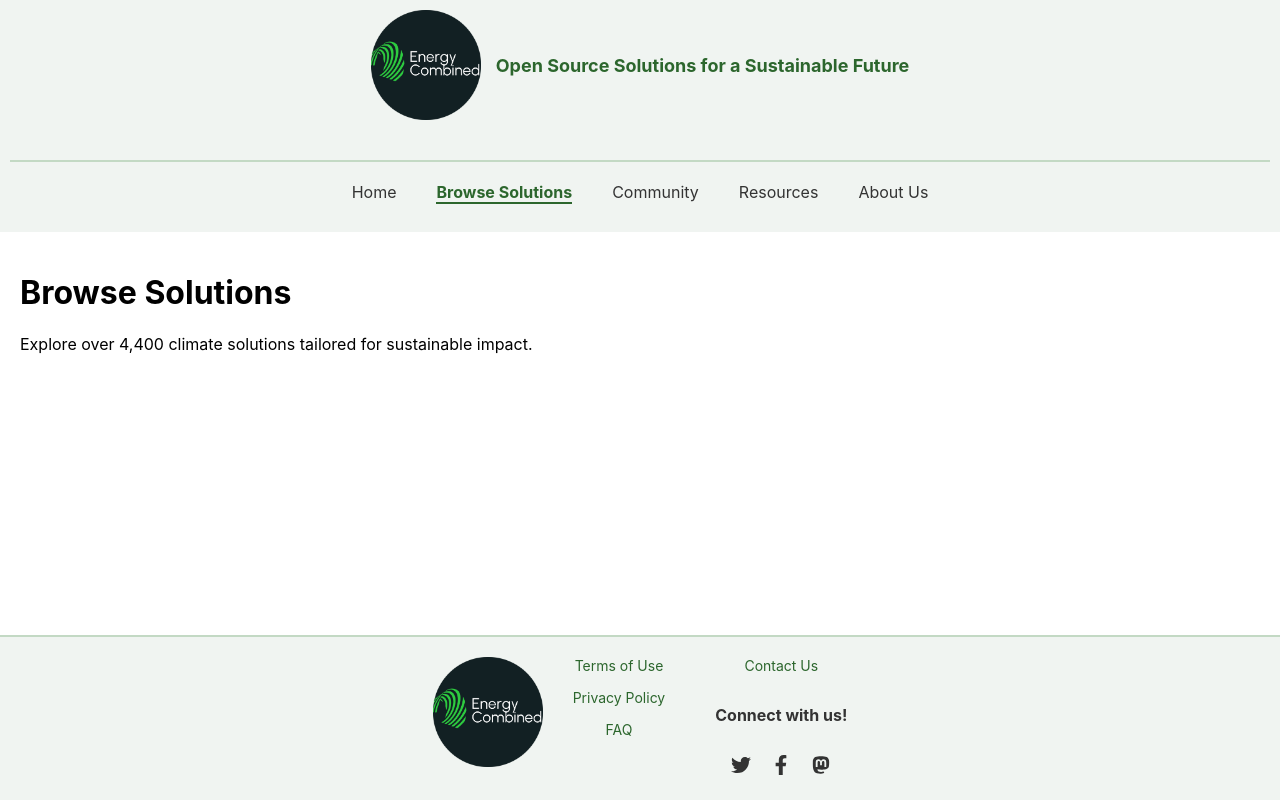
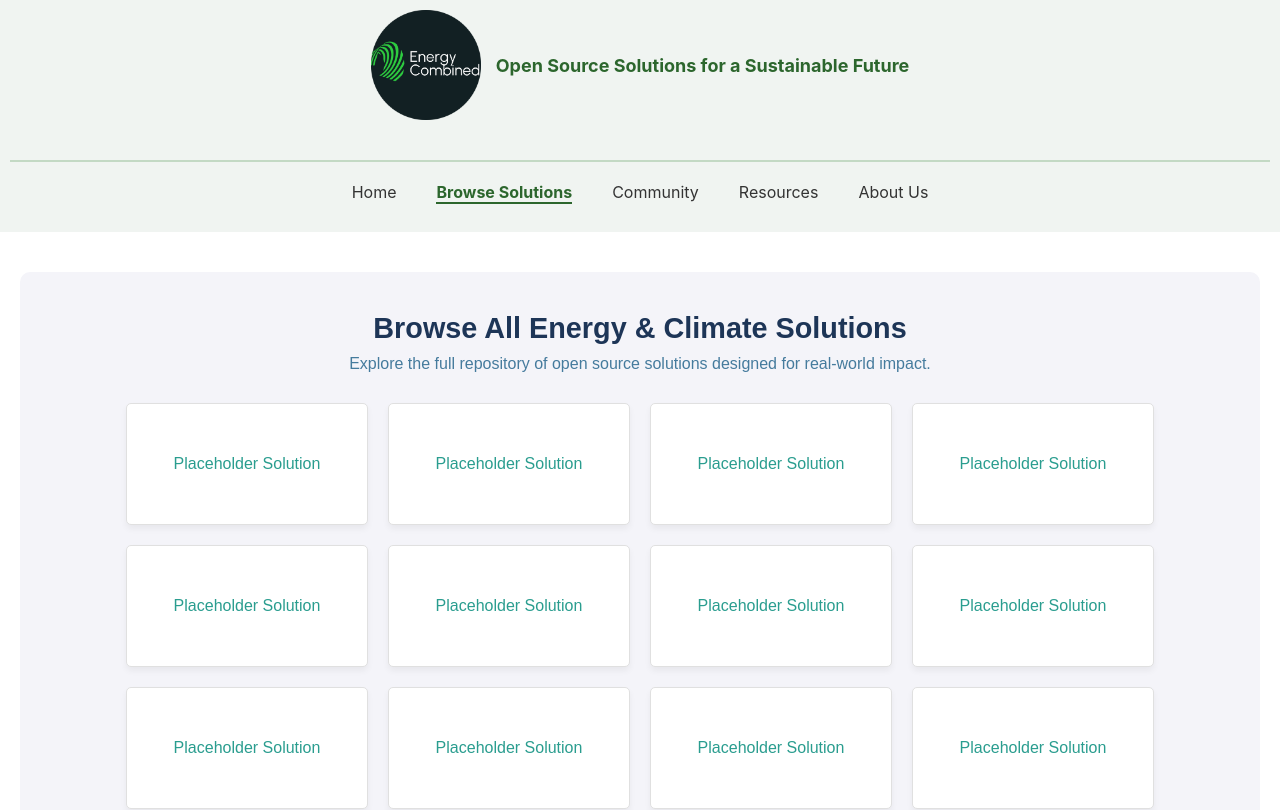
Before and after one commit to energycombined/OSSfinder, a React (Create React App) app in the folder front-end/: page /browse-solutions in a window 1280 px wide. Shown: the top 810 px of the page. Built offline with nearby package versions, Linux system fonts and the light colour scheme; no server answers.

Commit message:
Implement Browse Solutions page to display all database entries

```diff
--- a/front-end/src/components/BrowseSolutions.js
+++ b/front-end/src/components/BrowseSolutions.js
@@ -1,13 +1,47 @@
-import React from 'react';
+import React, { useEffect, useState } from 'react';
+import '../styles/LandscapeView.css'; // Reuse existing styles
 
 const BrowseSolutions = () => {
+  const [solutions, setSolutions] = useState([]);
+  const [isLoading, setIsLoading] = useState(true);
+
+  useEffect(() => {
+    // Fetch all solutions from the PHP database
+    const fetchSolutions = async () => {
+      try {
+        // Replace this with your actual backend API URL
+        const response = await fetch('http://your-backend-url/all-solutions.php');
+        const data = await response.json();
+        setSolutions(data);
+      } catch (error) {
+        console.error('Error fetching all solutions:', error);
+        setSolutions(Array(20).fill('Placeholder Solution')); // Fallback to placeholders
+      } finally {
+        setIsLoading(false);
+      }
+    };
+
+    fetchSolutions();
+  }, []);
+
   return (
-    <>
-      <main>
-        <h1>Browse Solutions</h1>
-        <p>Explore over 4,400 climate solutions tailored for sustainable impact.</p>
-      </main>
-    </>
+    <section className="landscape-section">
+      <div className="landscape-header">
+        <h2>Browse All Energy & Climate Solutions</h2>
+        <p>Explore the full repository of open source solutions designed for real-world impact.</p>
+      </div>
+      {isLoading ? (
+        <p>Loading solutions...</p>
+      ) : (
+        <div className="landscape-boxes">
+          {solutions.map((solution, index) => (
+            <div className="landscape-box" key={index}>
+              {solution}
+            </div>
+          ))}
+        </div>
+      )}
+    </section>
   );
 };
 
--- a/front-end/src/components/LandscapeView.js
+++ b/front-end/src/components/LandscapeView.js
@@ -1,8 +1,10 @@
 import React, { useEffect, useState } from 'react';
+import { useNavigate } from 'react-router-dom'; // Import useNavigate
 import '../styles/LandscapeView.css';
 
 const LandscapeView = () => {
   const [solutions, setSolutions] = useState([]);
+  const navigate = useNavigate(); // Initialize navigate hook
 
   useEffect(() => {
     // Simulate fetching data from the PHP database with placeholders
@@ -21,6 +23,10 @@ const LandscapeView = () => {
     fetchSolutions();
   }, []);
 
+  const handleExploreClick = () => {
+    navigate('/browse-solutions'); // Navigate to Browse Solutions page
+  };
+
   return (
     <section className="landscape-section">
       <div className="landscape-header">
@@ -35,7 +41,9 @@ const LandscapeView = () => {
         ))}
       </div>
       <div className="landscape-footer">
-        <button className="explore-button">Explore All Solutions</button>
+        <button className="explore-button" onClick={handleExploreClick}>
+          Explore All Solutions
+        </button>
       </div>
     </section>
   );
```
